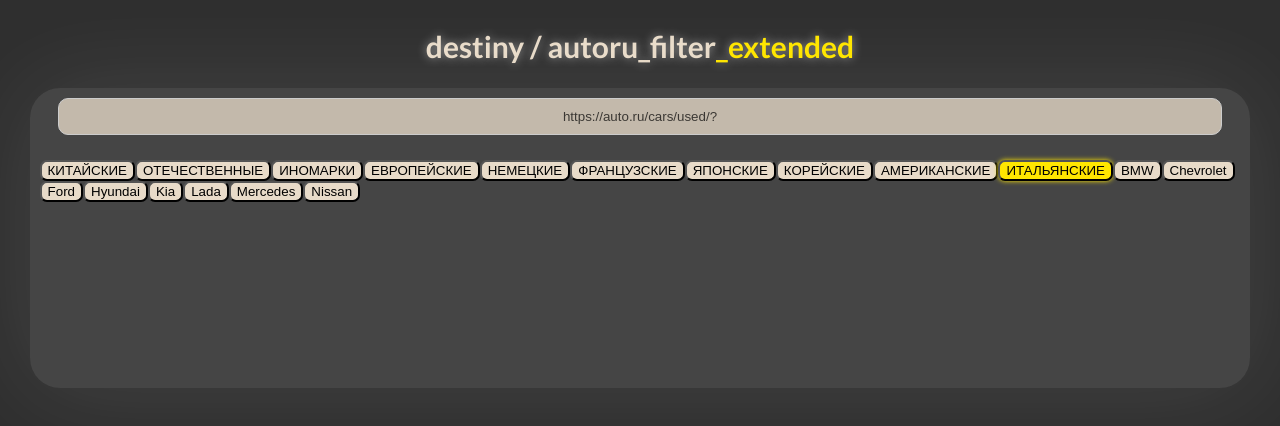
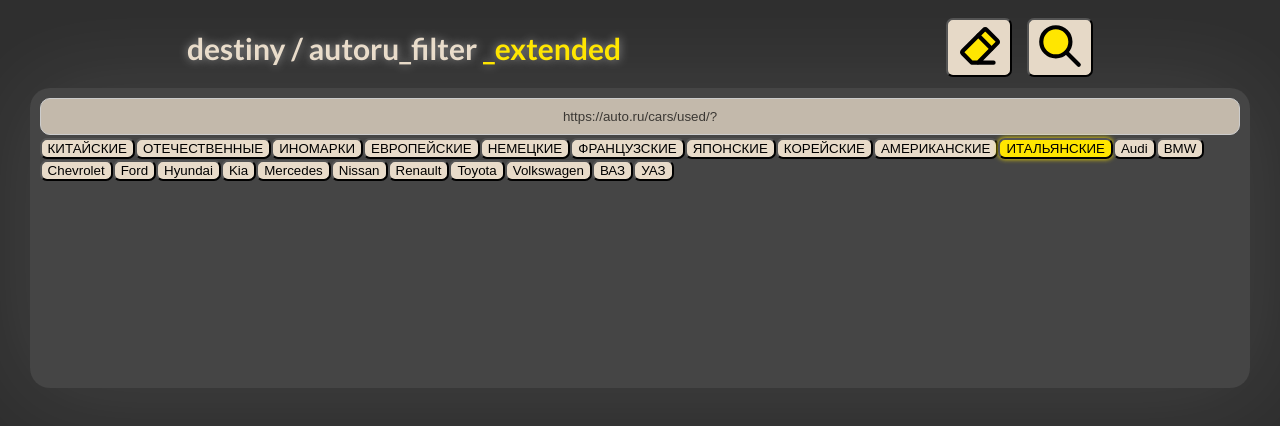
Before and after one commit to destiny503/autoru-filter-extended, a plain HTML site: page index.html in a window 1280 px wide. Drawn offline with Linux system fonts and the light colour scheme.

Commit message:
add mainButtons

```diff
--- /dev/null
+++ b/brands.js
@@ -0,0 +1,25 @@
+export const brandData = [
+    { name: "КИТАЙСКИЕ", brand: "VENDOR10" },
+    { name: "ОТЕЧЕСТВЕННЫЕ", brand: "VENDOR1" },
+    { name: "ИНОМАРКИ", brand: "VENDOR2" },
+    { name: "ЕВРОПЕЙСКИЕ", brand: "VENDOR3" },
+    { name: "НЕМЕЦКИЕ", brand: "VENDOR4" },
+    { name: "ФРАНЦУЗСКИЕ", brand: "VENDOR5" },
+    { name: "ЯПОНСКИЕ", brand: "VENDOR7" },
+    { name: "КОРЕЙСКИЕ", brand: "VENDOR9" },
+    { name: "АМЕРИКАНСКИЕ", brand: "VENDOR8" },
+    { name: "ИТАЛЬЯНСКИЕ", brand: "VENDOR6", special: true },
+    { name: "Audi", brand: "audi" },
+    { name: "BMW", brand: "bmw" },
+    { name: "Chevrolet", brand: "chevrolet" },
+    { name: "Ford", brand: "ford" },
+    { name: "Hyundai", brand: "hyundai" },
+    { name: "Kia", brand: "kia" },
+    { name: "Mercedes", brand: "mercedes" },
+    { name: "Nissan", brand: "nissan" },
+    { name: "Renault", brand: "renault" },
+    { name: "Toyota", brand: "toyota" },
+    { name: "Volkswagen", brand: "volkswagen" },
+    { name: "ВАЗ", brand: "vaz" },
+    { name: "УАЗ", brand: "uaz" },
+];
--- /dev/null
+++ b/buttons.js
@@ -0,0 +1,25 @@
+export const createActionButton = (text, color, backgroundColor, callback) => {
+    const button = document.createElement('button');
+    button.textContent = text;
+    button.style.color = color;
+    button.style.backgroundColor = backgroundColor;
+    button.addEventListener('click', callback);
+    return button;
+};
+
+export const createRemoveButton = (brand, buttonText, color, backgroundColor, filter, input, removalPad, buttonPad, actionPad) => {
+    const removeButton = document.createElement('button');
+    removeButton.textContent = buttonText;
+    removeButton.style.color = color;
+    removeButton.style.backgroundColor = backgroundColor;
+    removeButton.addEventListener('click', () => {
+        input.value = input.value.replace(filter, '');
+        removalPad.removeChild(removeButton);
+        const brandButtons = buttonPad.querySelectorAll('.brandBtn');
+        brandButtons.forEach(btn => {
+            if (btn.dataset.brand === brand) btn.disabled = false;
+        });
+        actionPad.innerHTML = '';
+    });
+    return removeButton;
+};
--- a/index.html
+++ b/index.html
@@ -11,32 +11,23 @@
 </head>
 <body>
     <div class="wrapper">
-        <div class="title">destiny / autoru_filter<span style="color: rgb(255, 230, 0);">_extended</span></div>
+        <div class="header">
+            <div class="title">
+                destiny / autoru_filter
+                <span style="color: rgb(255, 230, 0);">
+                _extended</span>
+            </div>
+            <div class="main-buttons"></div>
+        </div>
         <input class="input" type="text" value="https://auto.ru/cars/used/?" readonly>
         <div class="removal-pad"></div>
-        <div class="button-pad">
-            <button class="brandBtn" data-brand="VENDOR10">КИТАЙСКИЕ</button>
-            <button class="brandBtn" data-brand="VENDOR1">ОТЕЧЕСТВЕННЫЕ</button>
-            <button class="brandBtn" data-brand="VENDOR2">ИНОМАРКИ</button>
-            <button class="brandBtn" data-brand="VENDOR3">ЕВРОПЕЙСКИЕ</button>
-            <button class="brandBtn" data-brand="VENDOR4">НЕМЕЦКИЕ</button>
-            <button class="brandBtn" data-brand="VENDOR5">ФРАНЦУЗСКИЕ</button>
-            <button class="brandBtn" data-brand="VENDOR7">ЯПОНСКИЕ</button>
-            <button class="brandBtn" data-brand="VENDOR9">КОРЕЙСКИЕ</button>
-            <button class="brandBtn" data-brand="VENDOR8">АМЕРИКАНСКИЕ</button>
-            <button id="secretVendor" class="brandBtn" data-brand="VENDOR6">ИТАЛЬЯНСКИЕ</button>
-            <button class="brandBtn" data-brand="bmw">BMW</button>
-            <button class="brandBtn" data-brand="chevrolet">Chevrolet</button>
-            <button class="brandBtn" data-brand="ford">Ford</button>
-            <button class="brandBtn" data-brand="hyundai">Hyundai</button>
-            <button class="brandBtn" data-brand="kia">Kia</button>
-            <button class="brandBtn" data-brand="vaz">Lada</button>
-            <button class="brandBtn" data-brand="mercedes">Mercedes</button>
-            <button class="brandBtn" data-brand="nissan">Nissan</button>
-        </div>
+        <div class="button-pad"></div>
         <div class="action-pad"></div>
     </div>
     <div class="popup">Copied!</div>
-    <script src="app.js" defer></script>
+    <script src="brands.js" type="module" defer></script>
+    <script src="buttons.js" type="module" defer></script>
+    <script src="mainButtons.js" type="module" defer></script>
+    <script src="main.js" type="module" defer></script>
 </body>
 </html>
--- /dev/null
+++ b/main.js
@@ -0,0 +1,90 @@
+import { brandData } from './brands.js';
+import { createActionButton, createRemoveButton } from './buttons.js';
+import { createOpenLinkButton, createResetButton } from './mainButtons.js';
+
+document.addEventListener('DOMContentLoaded', () => {
+    const wrapper = document.querySelector('.wrapper');
+    if (!wrapper) {
+        console.error('wrapper не найден в DOM');
+        return;
+    }
+
+    const removalPad = document.createElement('div');
+    removalPad.classList.add('removal-pad');
+    wrapper.appendChild(removalPad);
+
+    const buttonPad = document.createElement('div');
+    buttonPad.classList.add('buttonPad');
+    wrapper.appendChild(buttonPad);
+
+    const actionPad = document.createElement('div');
+    actionPad.classList.add('action-pad');
+    wrapper.appendChild(actionPad);
+
+    const input = document.querySelector('.input');
+    const popup = document.querySelector('.popup');
+    const mainButtons = document.querySelector('.main-buttons');
+
+    const resetButton = createResetButton(input, removalPad);
+    const openLinkButton = createOpenLinkButton(input);
+    mainButtons.appendChild(resetButton);
+    mainButtons.appendChild(openLinkButton);
+
+    // Создание кнопок брендов
+    brandData.forEach(({ name, brand, special }) => {
+        const button = document.createElement('button');
+        button.classList.add('brandBtn');
+        button.textContent = name;
+        button.dataset.brand = brand;
+        if (special) button.id = "secretVendor";
+        buttonPad.appendChild(button);
+    });
+
+    // Добавление событий кнопок
+    const brandButtons = buttonPad.querySelectorAll('.brandBtn');
+    brandButtons.forEach(button => {
+        button.addEventListener('click', (e) => {
+            const brand = button.dataset.brand;
+            const isVendorGroup = /^VENDOR\d+$/.test(brand);
+            const filterPrefix = isVendorGroup ? 'vendor' : 'mark';
+            const filterBase = `${filterPrefix}%3D${brand.toUpperCase()}&`;
+
+            actionPad.innerHTML = '';
+            const { bottom, left } = e.target.getBoundingClientRect();
+            const buttonText = e.target.textContent;
+            actionPad.style.position = 'absolute';
+            actionPad.style.top = `${bottom + window.scrollY}px`;
+            actionPad.style.left = `${left + window.scrollX}px`;
+            actionPad.style.display = 'block';
+
+            const addButton = createActionButton('+', 'white', 'green', () => {
+                const filter = `catalog_filter=${filterBase}`;
+                input.value += filter;
+                const removeButton = createRemoveButton(brand, buttonText, 'white', 'green', filter, input, removalPad, buttonPad, actionPad);
+                removalPad.appendChild(removeButton);
+                button.disabled = true;
+                actionPad.innerHTML = '';
+            });
+
+            const excludeButton = createActionButton('-', 'white', 'red', () => {
+                const filter = `exclude_catalog_filter=${filterBase}`;
+                input.value += filter;
+                const removeButton = createRemoveButton(brand, buttonText, 'white', 'red', filter, input, removalPad, buttonPad, actionPad);
+                removalPad.appendChild(removeButton);
+                button.disabled = true;
+                actionPad.innerHTML = '';
+            });
+
+            actionPad.appendChild(addButton);
+            actionPad.appendChild(excludeButton);
+        });
+    });
+
+    input.addEventListener('click', () => {
+        input.select();
+        navigator.clipboard.writeText(input.value).then(() => {
+            popup.style.display = 'block';
+            setTimeout(() => popup.style.display = 'none', 1500);
+        });
+    });
+});
--- /dev/null
+++ b/mainButtons.js
@@ -0,0 +1,39 @@
+export const createOpenLinkButton = (input) => {
+    const openLinkButton = document.createElement('button');
+
+    const icon = document.createElement('img');
+    icon.src = './search.svg';
+    icon.alt = 'Открыть ссылку';
+    icon.style.width = '50px';
+    icon.style.height = '50px';
+
+    openLinkButton.appendChild(icon);
+
+    openLinkButton.addEventListener('click', () => {
+        const url = input.value.trim();
+        window.open(url, '_blank');
+    });
+
+    return openLinkButton;
+};
+
+export const createResetButton = (input, removalPad) => {
+    const resetButton = document.createElement('button');
+
+    const icon = document.createElement('img');
+    icon.src = './eraser.svg';
+    icon.alt = 'Сбросить';
+    icon.style.width = '50px';
+    icon.style.height = '50px';
+
+    resetButton.appendChild(icon);
+
+    resetButton.addEventListener('click', () => {
+        input.value = 'https://auto.ru/cars/used/?';
+        removalPad.innerHTML = '';
+        const brandButtons = document.querySelectorAll('.brandBtn');
+        brandButtons.forEach(button => button.disabled = false);
+    });
+
+    return resetButton;
+};
--- a/styles.css
+++ b/styles.css
@@ -7,6 +7,40 @@ body {
     font-weight: 600;
     font-style: normal;
 }
+
+.header {
+    position: absolute;
+    display: flex;
+    justify-content: space-around;
+    align-items: center;
+    width: 95%;
+    font-size: 30px;
+    margin-top: -70px;
+    color: rgba(250, 235, 215, 0.9);
+    text-shadow: 0 0 10px rgba(255, 255, 255, 0.5);
+    @media (max-width: 595px) {
+        margin-top: -80px;
+    };
+    @media (max-width: 445px) {
+        margin-top: -110px;
+    };
+}
+
+.title {
+    justify-content: center;
+    align-items: center;
+}
+
+.main-buttons{
+    display: flex;
+    justify-content: center;
+    align-items: center;
+}
+
+.main-buttons button{
+    margin-left: 15px;
+}
+
 .wrapper {
     margin-top: 80px;
     width: 95%;
@@ -18,33 +52,25 @@ body {
     display: flex;
     flex-direction: column;
     align-items: center;
-    border-radius: 30px;
-}
-.title {
-    position: absolute;
-    font-size: 30px;
-    margin-top: -60px;
-    color: rgba(250, 235, 215, 0.9);
-    text-shadow: 0 0 10px rgba(255, 255, 255, 0.5);
-    @media (max-width: 430px) {
-        margin-left: 10px;
-        margin-top: -80px;
+    border-radius: 20px;
+    @media (max-width: 445px) {
+        margin-top: 100px;
     };
 }
-
 
 .input {
     padding: 10px;
     margin-top: 10px;
     border: 1px solid #cccccc;
     border-radius: 10px;
-    width: 97%;
+    width: 100%;
     box-sizing: border-box;
     background-color: rgba(250, 235, 215, 0.7);
     text-align: center;
     color: rgba(0, 0, 0, 0.7);
     cursor: text;
 }
+
 input:focus {
     box-shadow: 0 0 30px rgba(255, 255, 255, 0.5);
     outline: none;
@@ -52,8 +78,6 @@ input:focus {
 }
 
 .removal-pad {
-    min-height: 20px;
-    margin: 3px 11px 0px 11px;
     display: flex;
     flex-wrap: wrap;
 }
@@ -81,6 +105,7 @@ button {
 }
 
 #secretVendor {
+    color: black;
     background-color: rgb(255, 230, 0);
     box-shadow: 0 0 5px rgb(255, 230, 0);
 }
```
Also changed, not shown: app.js (deleted, +0 -77 lines), eraser.svg (added), search.svg (added), 1 other file.
